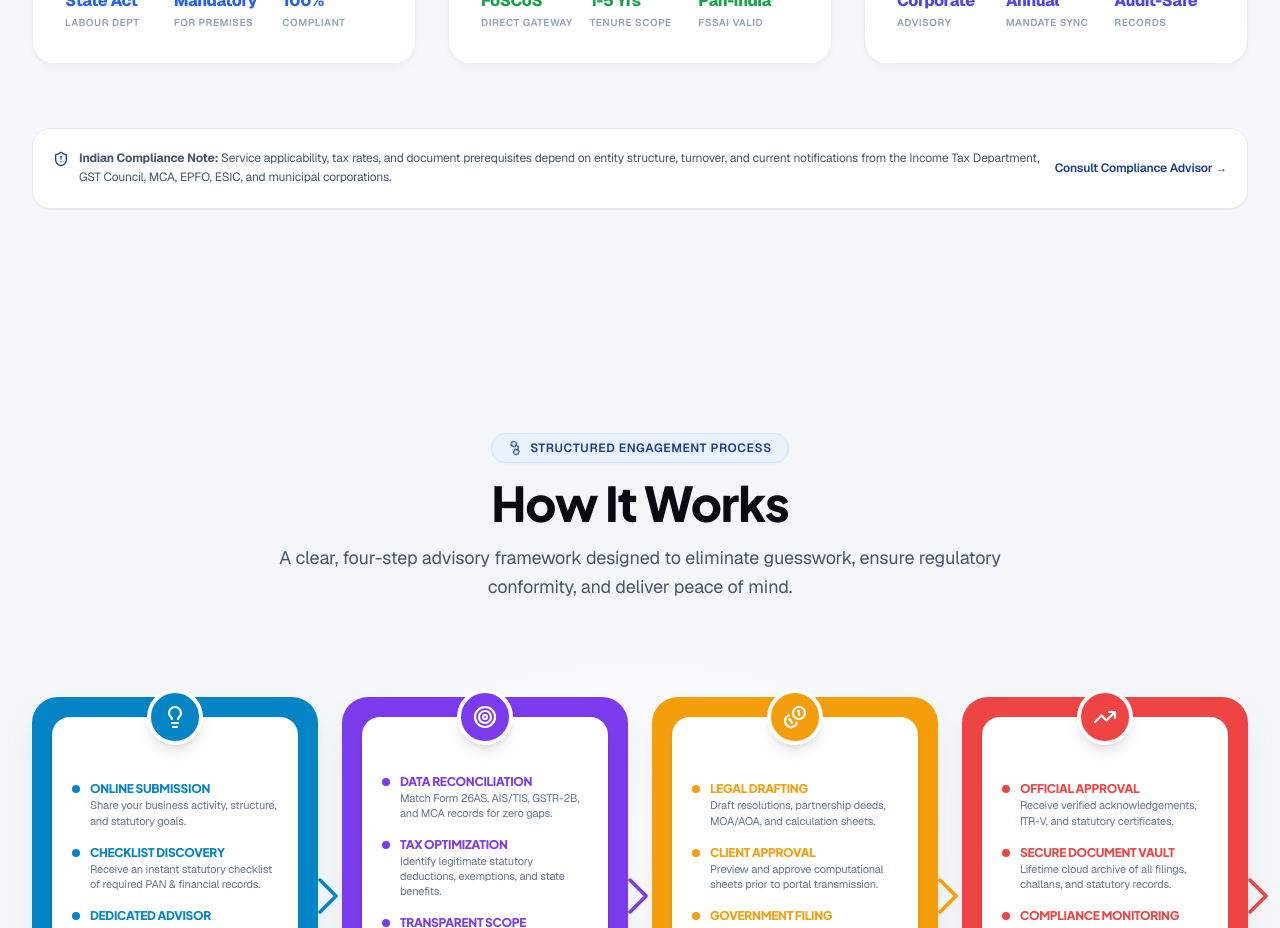
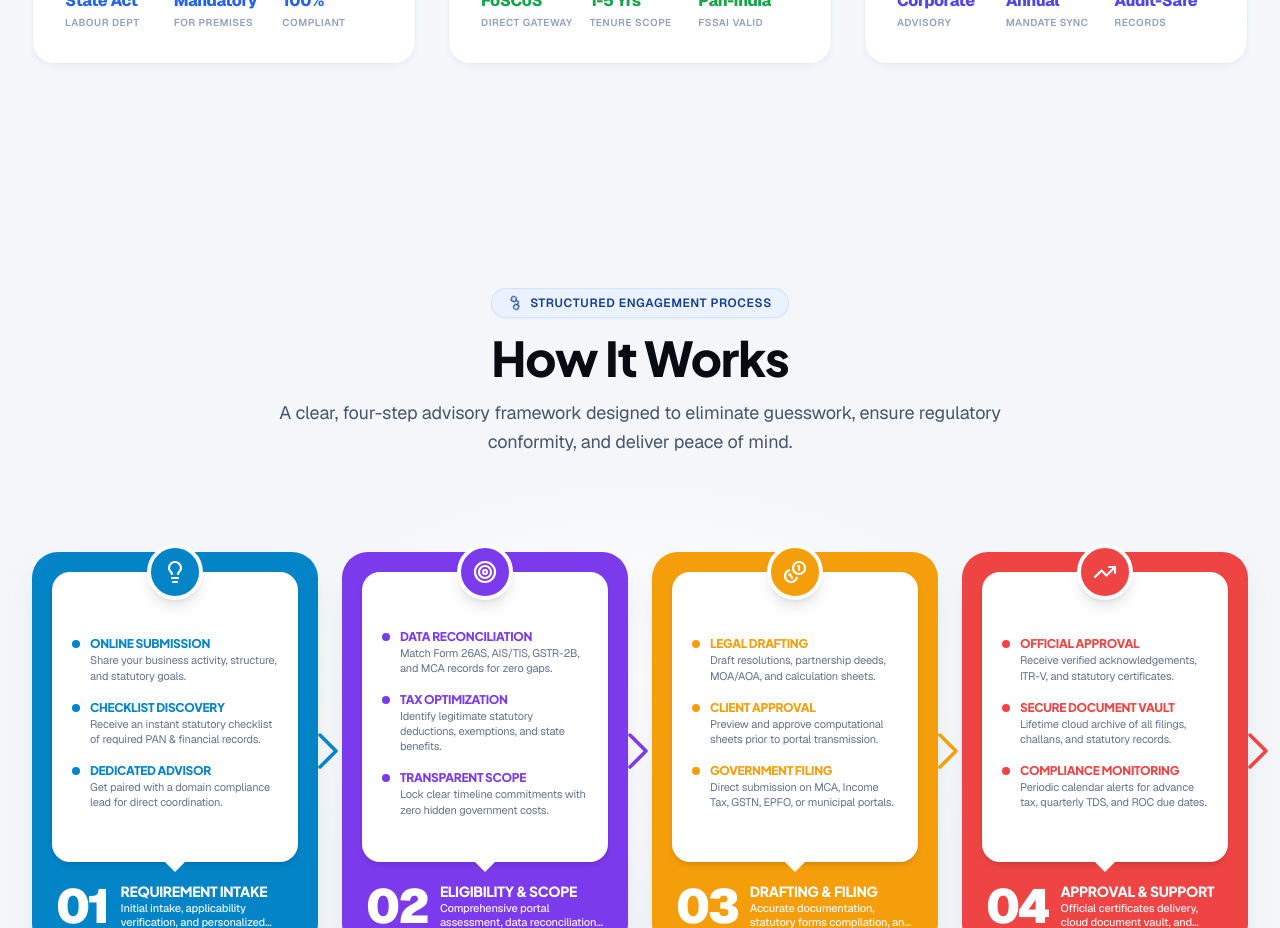
Before and after one commit to workofcharan/FINCORE, a Next.js app: page / in a window 1280 px wide. Shown: the part 4420-5348 px from the top of the page. Built offline with nearby package versions, Linux system fonts and the light colour scheme.

Commit message:
fix(services): remove Indian Compliance Note regulatory scope box

```diff
--- a/src/components/ServicesSection.tsx
+++ b/src/components/ServicesSection.tsx
@@ -5,7 +5,6 @@ import Link from "next/link";
 import {
   Search,
   Layers,
-  ShieldAlert,
   Sparkles,
   ReceiptText,
   Percent,
@@ -505,22 +504,6 @@ export default function ServicesSection({
             </button>
           </div>
         )}
-
-        {/* Regulatory Scope Notice Box */}
-        <div className="p-4 sm:p-5 rounded-2xl bg-white border border-slate-200 text-xs text-slate-600 flex flex-col sm:flex-row sm:items-center justify-between gap-3 shadow-2xs">
-          <div className="flex items-start gap-2.5">
-            <ShieldAlert className="size-4 text-[#163E8C] shrink-0 mt-0.5" />
-            <p className="leading-relaxed">
-              <strong>Indian Compliance Note:</strong> Service applicability, tax rates, and document prerequisites depend on entity structure, turnover, and current notifications from the Income Tax Department, GST Council, MCA, EPFO, ESIC, and municipal corporations.
-            </p>
-          </div>
-          <Link
-            href="/contact"
-            className="text-xs font-semibold text-[#163E8C] hover:text-[#0B2458] shrink-0 hover:underline cursor-pointer"
-          >
-            Consult Compliance Advisor →
-          </Link>
-        </div>
       </div>
     </section>
   );
```
